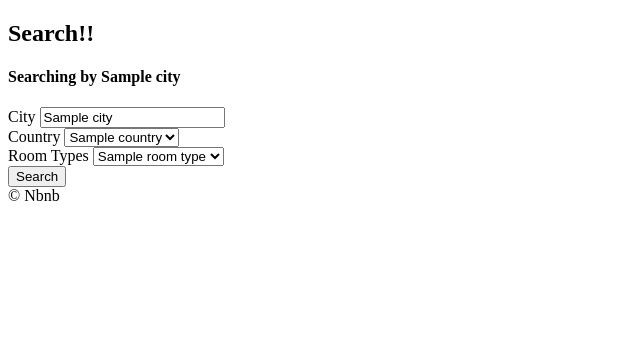
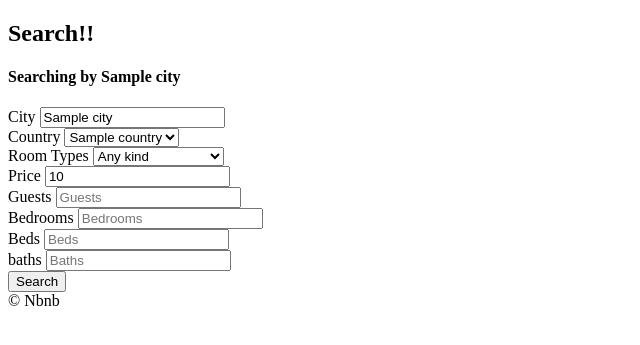
Before and after one commit to awbwd4/airbnb_clone, a Django app: template templates/rooms/search.html in a window 1280 px wide. Shown: the part 60-405 px from the top of the page, without its empty margins (0-640 px from the left). Run offline with Django 3.2, Linux system fonts and the light colour scheme; the template is opened without the code that fills it: most values are stand-ins (such as "Sample title", 1, 10 or a date in 2020).

Commit message:
search etc

```diff
--- a/templates/rooms/search.html
+++ b/templates/rooms/search.html
@@ -18,23 +18,46 @@ Search
         <label for="city">City</label>
         <input value="{{city}}" id="city" name="city" placeholder="Search by City_Search.html" />
     </div>
-
     <div>
         <label for="country">Country</label>
         <select id="country" name="country">
             {% for country in countries %}
-            <option value="{{country.code}}">{{country.name}}</option>
+            <option value="{{country.code}}" {% if country.code == s_country %}selected{% endif %}>
+                {{country.name}}
+            </option>
             {% endfor %}
         </select>
     </div>
-
     <div>
         <label for="room_type">Room Types</label>
         <select id="room_type" name="room_type">
+            <option value="0" {% if s_room_type == 0 %}selected{% endif %}>Any kind</option>
             {% for room_type in room_types %}
-            <option value="{{room_type.pk}}">{{room_type.name}}</option>
+            <option value="{{room_type.pk}}" {% if room_type.pk == s_room_type %}selected{% endif %}>
+                {{room_type.name}}
+            </option>
             {% endfor %}
         </select>
+    </div>
+    <div>
+        <label for="price">Price</label>
+        <input value="{{price}}" type="number" name="price" id="price" placeholder="Price"/>
+    </div>
+    <div>
+        <label for="guests">Guests<guestslabel>
+        <input value="{{guests}}" type="number" name="guests" id="guests" placeholder="Guests"/>
+    </div>
+    <div>
+        <label for="bedrooms">Bedrooms</label>
+        <input value="{{bedrooms}}" type="number" name="bedrooms" id="bedrooms" placeholder="Bedrooms"/>
+    </div>
+    <div>
+        <label for="beds">Beds</label>
+        <input value="{{beds}}" type="number" name="beds" id="beds" placeholder="Beds"/>
+    </div>
+    <div>
+        <label for="baths">baths</label>
+        <input value="{{baths}}" type="number" name="baths" id="baths" placeholder="Baths"/>
     </div>
 
     <button type="submit">Search</button>
```
Also changed, not shown: rooms/views.py (+32 -9 lines), templates/rooms/room_list.html (+4 -4 lines).
